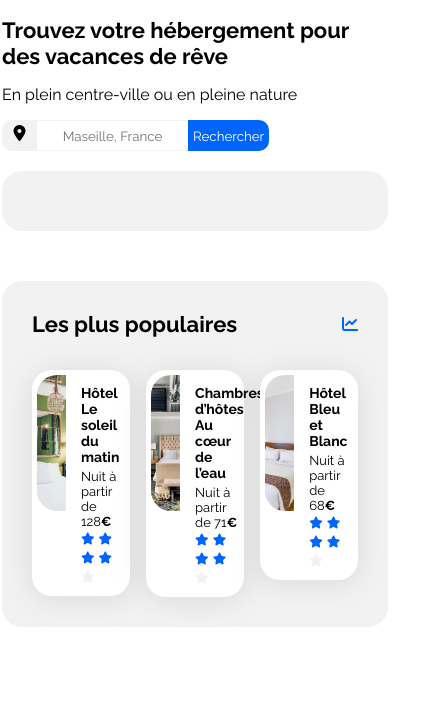
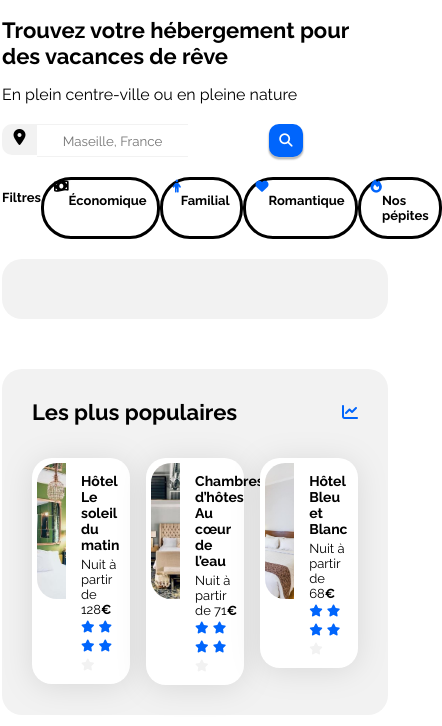
Before and after one commit to Enaroj/OC-P2, a plain HTML site: page index.html in a window 390 px wide. Shown: the part 118-844 px from the top of the page, 442 px wide, since content can reach past the window. Drawn offline with Linux system fonts and the light colour scheme.

Commit message:
Changement apparence barre de recherche desktop/mobile

```diff
--- a/css/style.css
+++ b/css/style.css
@@ -72,6 +72,7 @@ a {
 
 .form {
     display: flex;
+    margin: 20px 0px;
 }
 
 #form_localisation {
@@ -80,6 +81,12 @@ a {
     height: 21PX;
     padding: 5px;
     border-radius: 10px 0px 0px 10px;
+}
+
+.fa-location-dot {
+    color:black;
+    display: flex;
+    justify-content: center;
 }
 
 input[type="text"]{
@@ -94,7 +101,8 @@ input[type="text"]{
     padding: 0px;
 }
 
-#form_button{
+#form_button_text{
+    visibility: visible;
     color: #FFFFFF;
     padding: 5px;
     background-color: #0065FC;
@@ -102,10 +110,23 @@ input[type="text"]{
     border-radius: 0px 10px 10px 0px;
 }
 
-.fa-location-dot {
-    color:black;
-    display: flex;
-    justify-content: center;
+
+.form_button_icon{
+    visibility: collapse;
+    border: 0;
+    line-height: 2.5;
+    padding: 0 10px;
+    text-align: center;
+    color: #fff;
+    border-radius: 10px;
+    background-color:#0065FC;
+    box-shadow:
+        0px 2px 2px rgba(255, 255, 255, 0.6),
+        0px 2px 2px rgba(0, 0, 0, 0.6);
+    }
+
+.fa-magnifying-glass{
+    color: white;
 }
 
 .filter{
@@ -117,10 +138,17 @@ input[type="text"]{
 .filter-type{
     display: flex;
     flex-direction: row;
-    border-radius: 10px;
+    border:solid;
+    border-radius: 30px;
     border-color:black;
+    padding: 0px 10px;
 }
 
+.fa-money-bill-wave{
+    color: black;
+    display: flex;
+    align-content: center;
+}
 
 .card {
     background-color: white;
@@ -282,4 +310,17 @@ input[type="text"]{
         border-top: none;
         color: #0065FC;
     }
+
+    .form{
+        width: 100%;
+        display: flex;
+    }
+
+    .form_button_icon{
+        visibility: visible;
+    }
+
+    #form_button_text{
+        visibility: collapse;
+    }
 }
--- a/index.html
+++ b/index.html
@@ -36,8 +36,32 @@
                     <div id="form_search">
                         <input type="text" name="search" placeholder="Maseille, France">
                     </div>
-                        <input type="submit" value="Rechercher" id="form_button">
-                </form>
+                        <button type="submit" id="form_button_text">Rechercher</button>
+                        <button type="submit" class="form_button_icon"><i class="fa-solid fa-magnifying-glass"></i></button>
+                    </form>
+
+<!-- Filtres -->
+                <div class="filter">
+                    <p> Filtres</p>
+                    <div class="filter-type">
+                        <div class="icon">
+                        <i class="fa-solid fa-money-bill-wave"></i>
+                        </div>
+                        <p>Économique</p>
+                    </div>
+                    <div class="filter-type">
+                        <i class="fa-solid fa-person"></i>
+                        <p>Familial</p>
+                    </div>
+                    <div class="filter-type">
+                        <i class="fa-solid fa-heart"></i>
+                        <p>Romantique</p>
+                    </div>
+                    <div class="filter-type">
+                        <i class="fa-solid fa-fire"></i>
+                        <p>Nos pépites</p>
+                    </div>
+                </div>
 
             </div>
             <div class="hebergements-and-populaires" id="hebergement">
```
